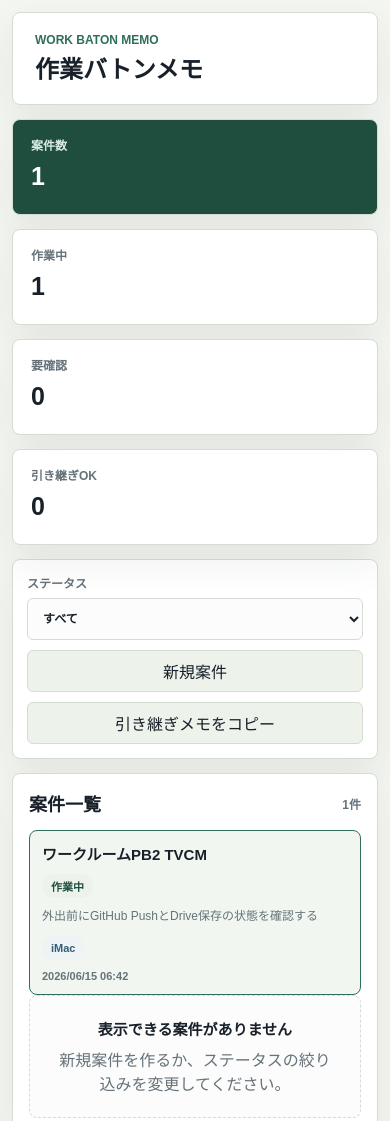
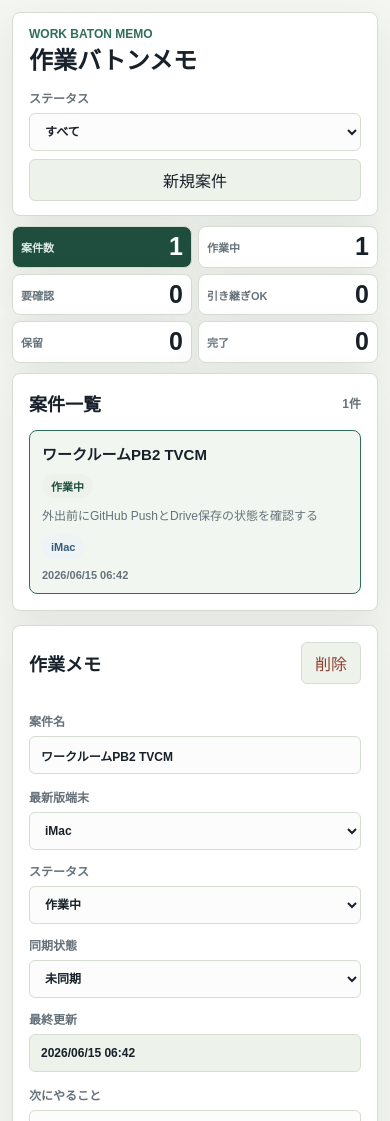
Before and after one commit to akane-PB/work-baton-memo, a plain HTML site: page index.html in a window 390 px wide. Shown: the top 1121 px of the page. Drawn offline with Linux system fonts and the light colour scheme.

Commit message:
Update summary and empty state

```diff
--- a/app.js
+++ b/app.js
@@ -19,10 +19,11 @@ const els = {
   activeCount: document.querySelector("#activeCount"),
   reviewCount: document.querySelector("#reviewCount"),
   readyCount: document.querySelector("#readyCount"),
+  holdCount: document.querySelector("#holdCount"),
+  doneCount: document.querySelector("#doneCount"),
   visibleCount: document.querySelector("#visibleCount"),
   statusFilter: document.querySelector("#statusFilter"),
   newItemButton: document.querySelector("#newItemButton"),
-  copyAllButton: document.querySelector("#copyAllButton"),
   itemList: document.querySelector("#itemList"),
   emptyList: document.querySelector("#emptyList"),
   editorEmpty: document.querySelector("#editorEmpty"),
@@ -130,6 +131,8 @@ function renderSummary() {
   els.activeCount.textContent = String(store.items.filter((item) => item.status === "作業中").length);
   els.reviewCount.textContent = String(store.items.filter((item) => item.status === "要確認").length);
   els.readyCount.textContent = String(store.items.filter((item) => item.status === "引き継ぎOK").length);
+  els.holdCount.textContent = String(store.items.filter((item) => item.status === "保留").length);
+  els.doneCount.textContent = String(store.items.filter((item) => item.status === "完了").length);
 }
 
 function renderList() {
@@ -241,43 +244,7 @@ function selectItem(itemId) {
   render();
 }
 
-function makeHandoffText() {
-  const lines = [
-    "作業バトンメモ",
-    `作成日時\t${formatDateTime(nowIso())}`,
-    "",
-    "案件名\tステータス\t最新版端末\t同期状態\t最終更新\t次にやること\t作業メモ",
-    ...store.items.map((item) => [
-      item.projectName,
-      item.status,
-      item.latestDevice,
-      item.syncState,
-      formatDateTime(item.updatedAt),
-      item.nextAction,
-      item.workMemo,
-    ].map((value) => String(value || "").replace(/\s+/g, " ").trim()).join("\t")),
-  ];
-
-  return lines.join("\n");
-}
-
-async function copyHandoffText() {
-  const text = makeHandoffText();
-
-  try {
-    await navigator.clipboard.writeText(text);
-    els.copyAllButton.textContent = "コピーしました";
-  } catch {
-    window.prompt("下記をコピーしてください", text);
-  }
-
-  window.setTimeout(() => {
-    els.copyAllButton.textContent = "引き継ぎメモをコピー";
-  }, 1400);
-}
-
 els.newItemButton.addEventListener("click", createNewItem);
-els.copyAllButton.addEventListener("click", copyHandoffText);
 els.deleteItemButton.addEventListener("click", deleteCurrentItem);
 els.statusFilter.addEventListener("change", render);
 
--- a/index.html
+++ b/index.html
@@ -10,8 +10,24 @@
     <main class="app-shell">
       <section class="topbar" aria-label="アプリ概要">
         <div class="brand-block">
-          <p class="eyebrow">Work Baton Memo</p>
-          <h1>作業バトンメモ</h1>
+          <div>
+            <p class="eyebrow">Work Baton Memo</p>
+            <h1>作業バトンメモ</h1>
+          </div>
+          <div class="quick-actions" aria-label="案件操作">
+            <label>
+              <span>ステータス</span>
+              <select id="statusFilter">
+                <option value="all">すべて</option>
+                <option value="作業中">作業中</option>
+                <option value="引き継ぎOK">引き継ぎOK</option>
+                <option value="要確認">要確認</option>
+                <option value="保留">保留</option>
+                <option value="完了">完了</option>
+              </select>
+            </label>
+            <button id="newItemButton" type="button">新規案件</button>
+          </div>
         </div>
         <div class="summary-bar" aria-label="作業状況サマリー">
           <article class="summary-card summary-primary">
@@ -30,23 +46,15 @@
             <span>引き継ぎOK</span>
             <strong id="readyCount">0</strong>
           </article>
+          <article class="summary-card">
+            <span>保留</span>
+            <strong id="holdCount">0</strong>
+          </article>
+          <article class="summary-card">
+            <span>完了</span>
+            <strong id="doneCount">0</strong>
+          </article>
         </div>
-      </section>
-
-      <section class="toolbar" aria-label="案件操作">
-        <label>
-          <span>ステータス</span>
-          <select id="statusFilter">
-            <option value="all">すべて</option>
-            <option value="作業中">作業中</option>
-            <option value="引き継ぎOK">引き継ぎOK</option>
-            <option value="要確認">要確認</option>
-            <option value="保留">保留</option>
-            <option value="完了">完了</option>
-          </select>
-        </label>
-        <button id="newItemButton" type="button">新規案件</button>
-        <button id="copyAllButton" type="button">引き継ぎメモをコピー</button>
       </section>
 
       <section class="workspace">
@@ -128,6 +136,7 @@
         </section>
       </section>
     </main>
+
     <script src="./app.js"></script>
   </body>
 </html>
--- a/styles.css
+++ b/styles.css
@@ -36,19 +36,18 @@ textarea {
 .app-shell {
   width: min(1420px, 100%);
   margin: 0 auto;
-  padding: 20px;
+  padding: 12px;
 }
 
 .topbar {
   display: grid;
-  grid-template-columns: minmax(250px, 0.62fr) minmax(620px, 1.38fr);
-  gap: 14px;
-  margin-bottom: 14px;
+  grid-template-columns: minmax(360px, 0.92fr) minmax(540px, 1.08fr);
+  gap: 10px;
+  margin-bottom: 10px;
 }
 
 .brand-block,
 .summary-card,
-.toolbar,
 .list-panel,
 .editor-panel {
   background: var(--panel);
@@ -58,11 +57,15 @@ textarea {
 }
 
 .brand-block {
-  padding: 20px 22px;
+  display: grid;
+  grid-template-columns: minmax(180px, 1fr) auto;
+  gap: 14px;
+  align-items: end;
+  padding: 14px 16px;
 }
 
 .eyebrow {
-  margin: 0 0 8px;
+  margin: 0 0 5px;
   color: var(--green);
   font-size: 12px;
   font-weight: 700;
@@ -75,7 +78,7 @@ h2 {
 }
 
 h1 {
-  font-size: 29px;
+  font-size: 26px;
   line-height: 1.22;
 }
 
@@ -85,26 +88,32 @@ h2 {
 
 .summary-bar {
   display: grid;
-  grid-template-columns: repeat(4, minmax(0, 1fr));
-  gap: 14px;
+  grid-template-columns: repeat(6, minmax(76px, 104px));
+  gap: 6px;
+  align-content: start;
+  justify-content: end;
 }
 
 .summary-card {
-  min-height: 96px;
-  padding: 16px 18px;
+  min-height: 34px;
+  display: flex;
+  align-items: center;
+  justify-content: space-between;
+  gap: 6px;
+  padding: 6px 8px;
 }
 
 .summary-card span {
   display: block;
-  margin-bottom: 10px;
+  margin-bottom: 0;
   color: var(--muted);
-  font-size: 12px;
+  font-size: 11px;
   font-weight: 700;
 }
 
 .summary-card strong {
   display: block;
-  font-size: 30px;
+  font-size: 18px;
   line-height: 1.1;
 }
 
@@ -117,13 +126,14 @@ h2 {
   color: #d9ebe2;
 }
 
-.toolbar {
+.quick-actions {
   display: flex;
   align-items: end;
-  justify-content: flex-end;
-  gap: 10px;
-  margin-bottom: 14px;
-  padding: 14px;
+  gap: 8px;
+}
+
+.quick-actions label {
+  width: 150px;
 }
 
 label {
@@ -140,7 +150,7 @@ select,
 textarea {
   width: 100%;
   min-width: 0;
-  min-height: 42px;
+  min-height: 38px;
   border: 1px solid var(--line);
   border-radius: 6px;
   background: #fbfcfb;
@@ -165,7 +175,7 @@ input[readonly] {
 }
 
 button {
-  min-height: 40px;
+  min-height: 38px;
   border: 1px solid var(--line);
   border-radius: 6px;
   background: var(--panel-soft);
@@ -177,6 +187,10 @@ button {
 
 button:hover {
   border-color: var(--green);
+}
+
+[hidden] {
+  display: none !important;
 }
 
 .danger-button {
@@ -344,8 +358,11 @@ button:hover {
 }
 
 .editor-empty {
-  min-height: 220px;
-  align-content: center;
+  min-height: 0;
+  margin-bottom: 14px;
+  padding: 14px 16px;
+  align-content: start;
+  text-align: left;
 }
 
 @media (max-width: 1040px) {
@@ -355,7 +372,7 @@ button:hover {
   }
 
   .summary-bar {
-    grid-template-columns: repeat(2, minmax(0, 1fr));
+    grid-template-columns: repeat(3, minmax(0, 1fr));
   }
 }
 
@@ -364,17 +381,25 @@ button:hover {
     padding: 12px;
   }
 
-  .summary-bar,
+  .summary-bar {
+    grid-template-columns: repeat(2, minmax(0, 1fr));
+  }
+
   .field-grid {
     grid-template-columns: 1fr;
   }
 
-  .toolbar {
+  .brand-block {
+    grid-template-columns: 1fr;
+  }
+
+  .quick-actions {
     align-items: stretch;
     flex-direction: column;
   }
 
-  .toolbar button {
+  .quick-actions label,
+  .quick-actions button {
     width: 100%;
   }
 
```
